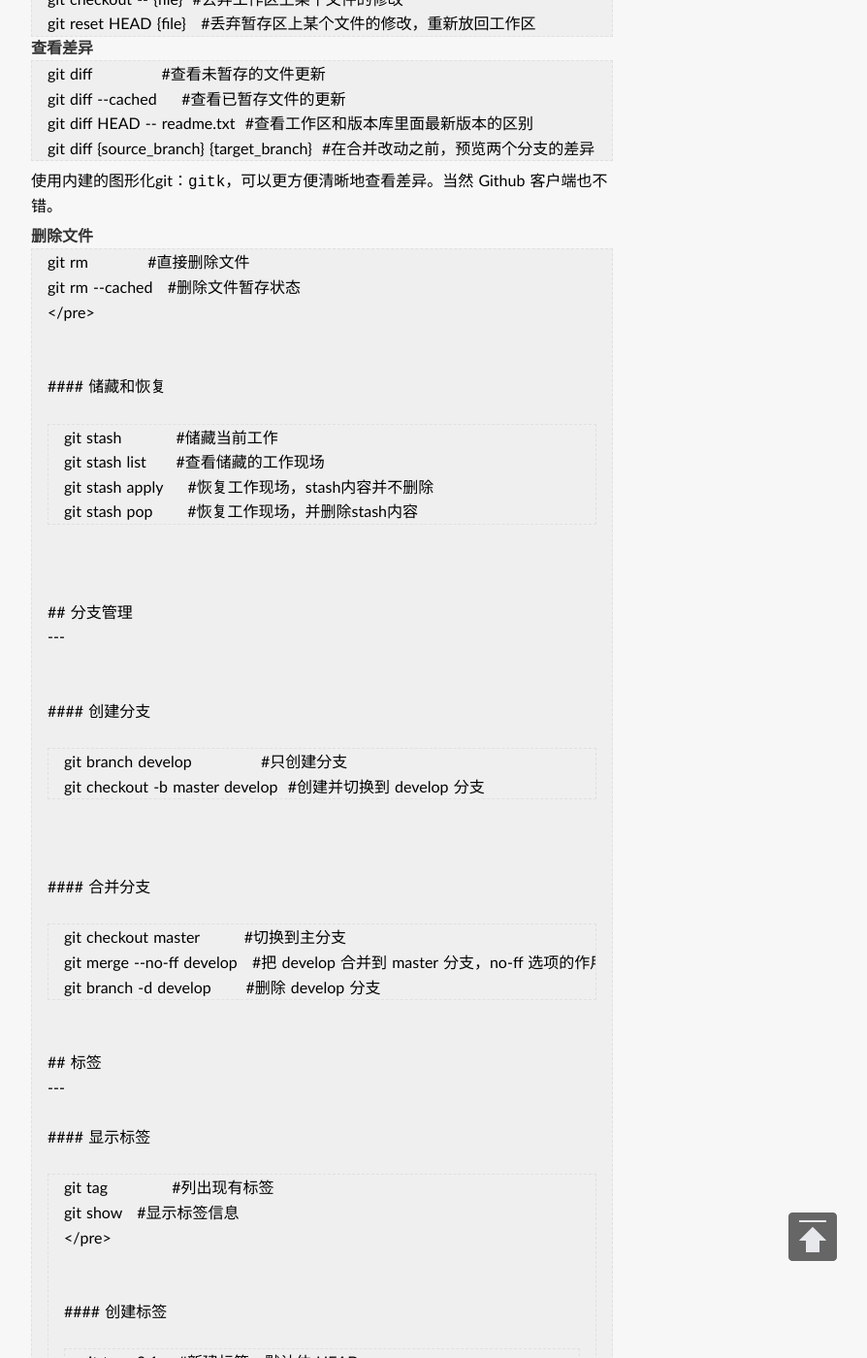
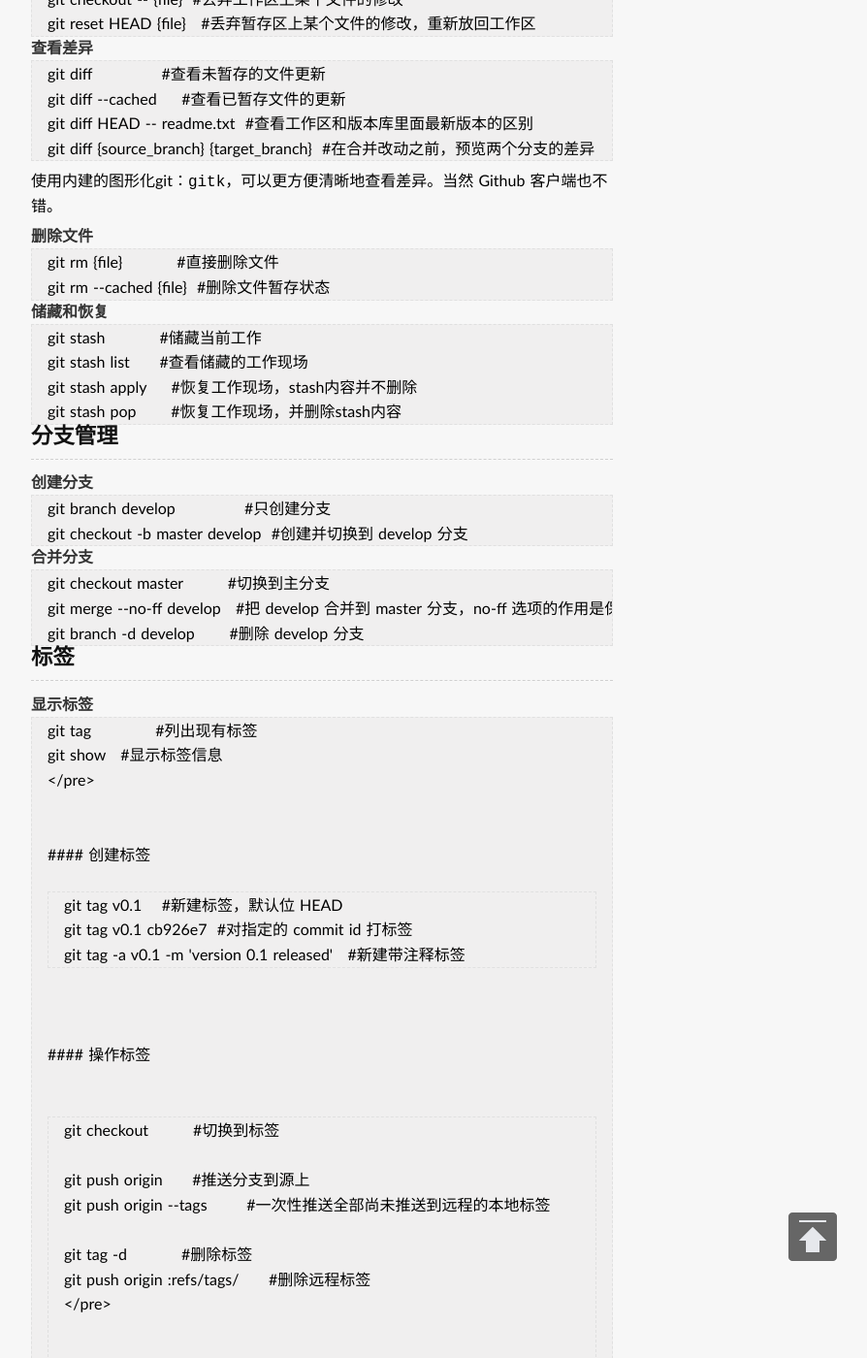
Before and after one commit to hopehook/HopeHook.com, a Jekyll site: the page built from _posts/2015-07-27-GitCommand.md, in a window 1280 px wide and 1400 px high, scrolled down 1825 px. Shown: the whole window at 97% size, without its empty margins (308-1202 px from the left). Built offline with Jekyll 4.4.1, drawn with Linux system fonts in a browser that asks for light colours; some web fonts are replaced; comment, search, counter and statistics services are not loaded.

Commit message:
Create 2015-07-27-GitCommand.md

```diff
--- a/_posts/2015-07-27-GitCommand.md
+++ b/_posts/2015-07-27-GitCommand.md
@@ -136,8 +136,8 @@
 #### 删除文件
 
 <pre>
-git rm <file>           #直接删除文件
-git rm --cached <file>  #删除文件暂存状态
+git rm {file}           #直接删除文件
+git rm --cached {file}  #删除文件暂存状态
 </pre>
 
 
```
